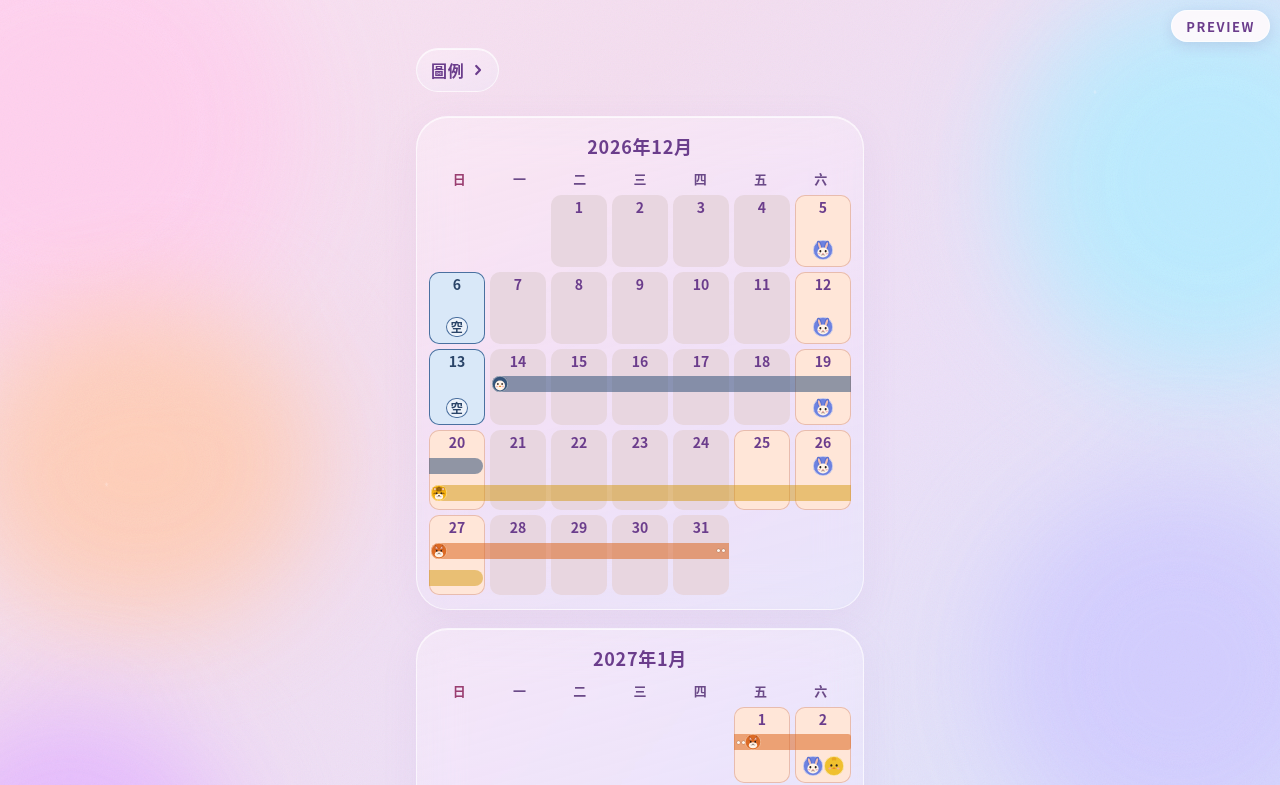
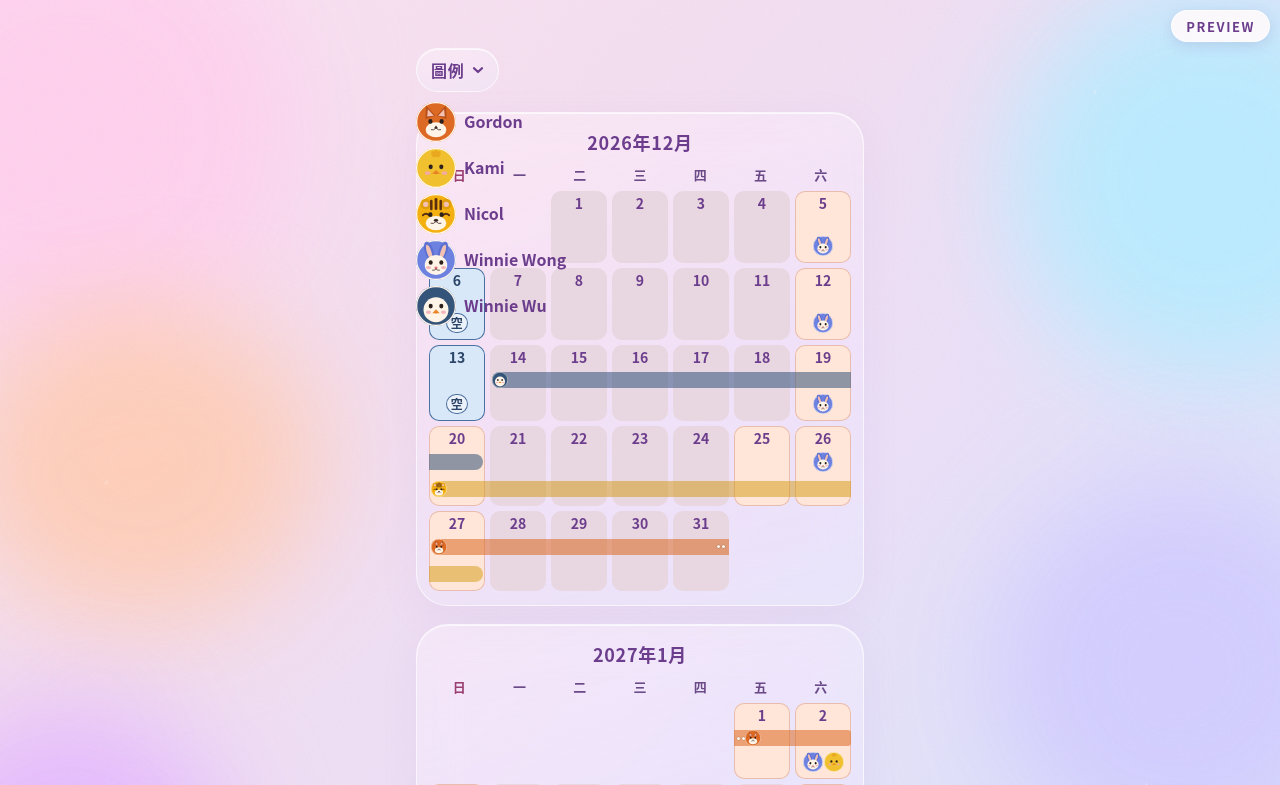
Before and after one commit to justinksw/mallow-cal, a plain HTML site: page index.html in a window 1280 px wide. Both pictures are taken after a click on the button "圖例". Shown: the top 785 px of the page. Drawn offline with Linux system fonts and the light colour scheme.

Commit message:
Legend: collapsed dropdown with transparent open list
Co-authored-by: justinksw <justinksw@users.noreply.github.com>

```diff
--- a/index.html
+++ b/index.html
@@ -132,8 +132,18 @@
       border: 0;
     }
 
+    #calendar-root {
+      display: flex;
+      flex-direction: column;
+      align-items: stretch;
+    }
+
     .legend {
-      margin: 0 0 20px;
+      position: relative;
+      align-self: flex-start;
+      margin: 0 0 16px;
+      z-index: 5;
+      max-width: calc(100% - 88px);
     }
 
     .legend-toggle {
@@ -185,12 +195,24 @@
     }
 
     .legend ul {
+      position: absolute;
+      top: calc(100% + 4px);
+      left: 0;
       display: flex;
-      flex-wrap: wrap;
-      gap: 6px 14px;
+      flex-direction: column;
+      flex-wrap: nowrap;
+      align-items: flex-start;
+      gap: 2px;
       list-style: none;
-      margin: 8px 0 0;
+      margin: 0;
       padding: 0;
+      background: transparent;
+      border: 0;
+      box-shadow: none;
+      backdrop-filter: none;
+      -webkit-backdrop-filter: none;
+      min-width: max-content;
+      pointer-events: auto;
     }
 
     .legend[data-open="false"] ul {
@@ -205,6 +227,7 @@
       font-size: 16px;
       font-weight: 700;
       white-space: nowrap;
+      background: transparent;
     }
 
     .legend li img {
--- a/js/calendar.js
+++ b/js/calendar.js
@@ -204,13 +204,13 @@
 
   function renderCalendar(root, schedule) {
     root.innerHTML = '';
-    var legendSection = el('section', { class: 'legend', 'aria-label': '圖例', 'data-open': 'true' });
+    var legendSection = el('section', { class: 'legend', 'aria-label': '圖例', 'data-open': 'false' });
     legendSection.appendChild(
       el('button', {
         type: 'button',
         class: 'legend-toggle',
         id: 'legend-toggle',
-        'aria-expanded': 'true',
+        'aria-expanded': 'false',
         'aria-controls': 'legend-list',
       }, [
         document.createTextNode('圖例 '),
@@ -341,7 +341,8 @@
     );
 
     var params = new URLSearchParams(location.search);
-    if (params.get('legend') === 'off') setLegend(false);
+    if (params.get('legend') === 'on') setLegend(true);
+    else if (params.get('legend') === 'off') setLegend(false);
     var popTarget = params.get('pop');
     if (popTarget) {
       var targetEl = document.querySelector('[data-mark="' + CSS.escape(popTarget) + '"]');
```
